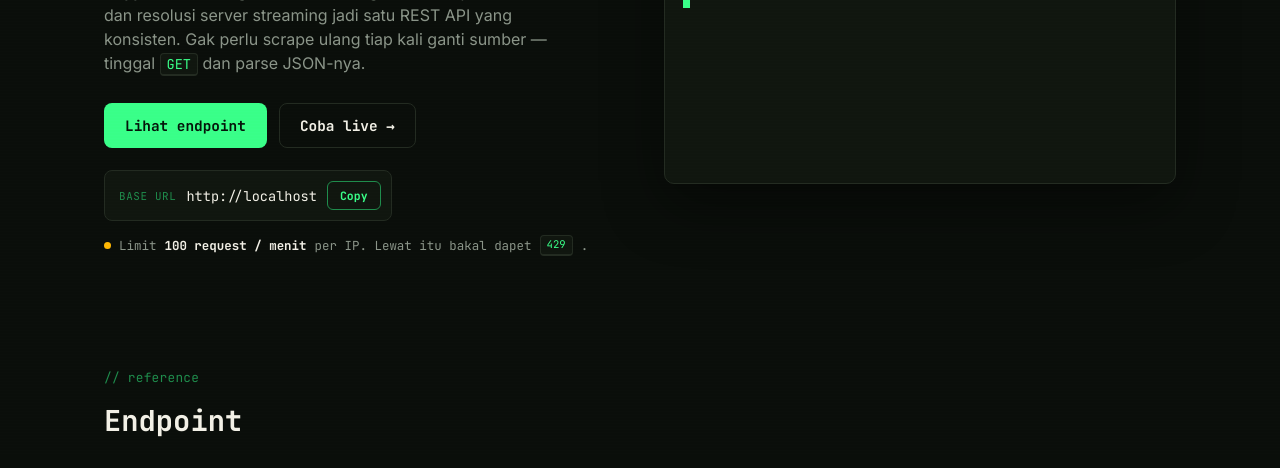
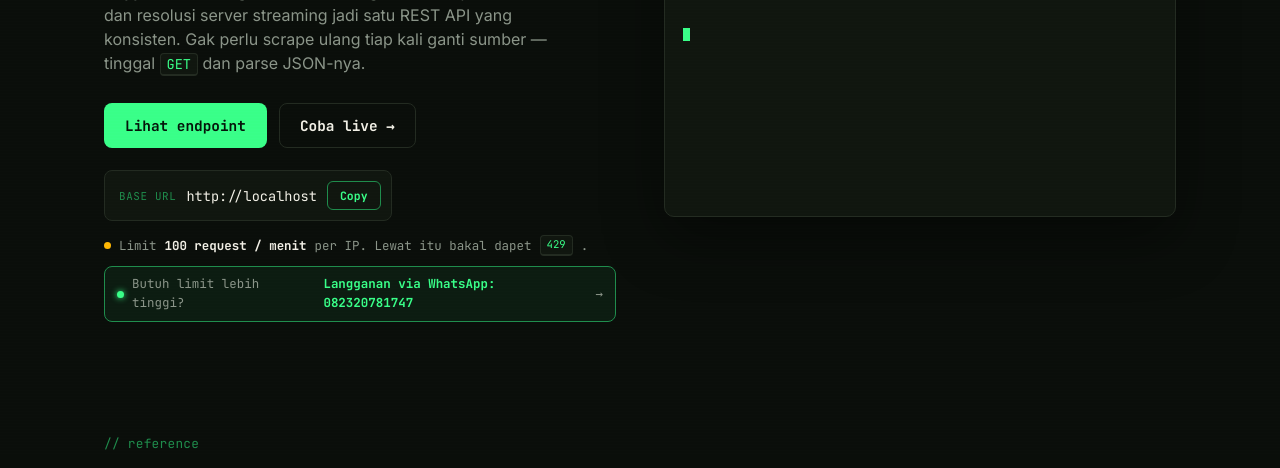
Before and after one commit to MisterDayy/dayynim.apiV1, a Flask app: page / in a window 1280 px wide. Shown: the part 345-813 px from the top of the page. Run offline with Flask 3, Linux system fonts and the light colour scheme; data that the repository does not hold is empty.

Commit message:
add preview

```diff
--- a/static/style.css
+++ b/static/style.css
@@ -124,6 +124,18 @@ body{
 .dot-warn{width:7px; height:7px; border-radius:50%; background:var(--amber); flex-shrink:0;}
 .rate-note strong{color:var(--text);}
 
+.upgrade-note{
+  display:flex; align-items:center; gap:8px;
+  margin-top:10px; padding:8px 12px;
+  font-family:var(--mono); font-size:0.78rem; color:var(--muted);
+  text-decoration:none; background:rgba(57,255,136,0.06);
+  border:1px solid var(--green-dim); border-radius:8px; max-width:fit-content;
+  transition:background .15s, border-color .15s;
+}
+.upgrade-note:hover{background:rgba(57,255,136,0.14); border-color:var(--green);}
+.upgrade-note strong{color:var(--green);}
+.dot-up{width:7px; height:7px; border-radius:50%; background:var(--green); box-shadow:0 0 6px var(--green); flex-shrink:0;}
+
 .terminal{
   background:var(--bg-raised);
   border:1px solid var(--line);
--- a/templates/index.html
+++ b/templates/index.html
@@ -53,6 +53,11 @@
         Limit <strong>100 request / menit</strong> per IP. Lewat itu bakal dapet
         <span class="kbd">429</span>.
       </p>
+
+      <a href="https://wa.me/6282320781747?text=Halo%2C%20saya%20mau%20upgrade%20limit%20DayyAPI" target="_blank" rel="noopener" class="upgrade-note">
+        <span class="dot-up"></span>
+        Butuh limit lebih tinggi? <strong>Langganan via WhatsApp: 082320781747</strong> &rarr;
+      </a>
     </div>
 
     <div class="terminal" id="heroTerminal">
```
